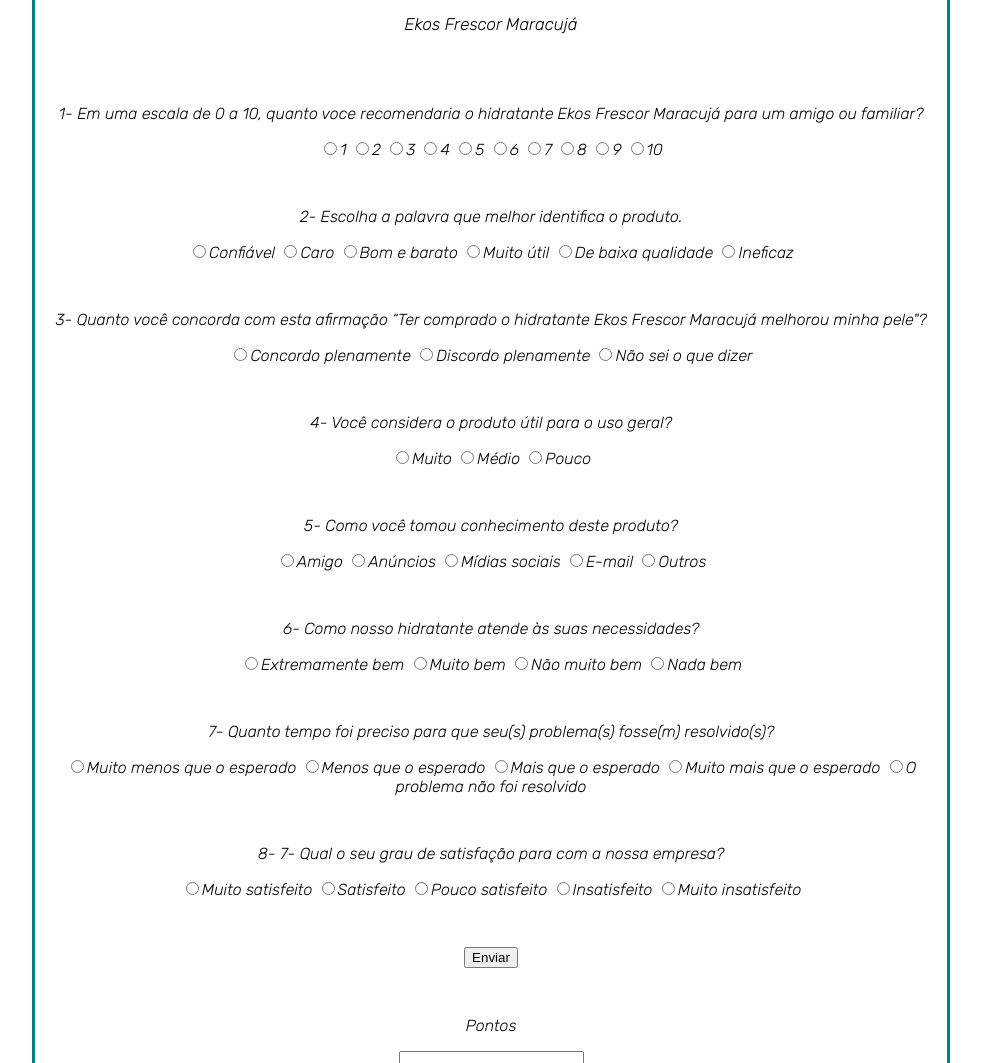
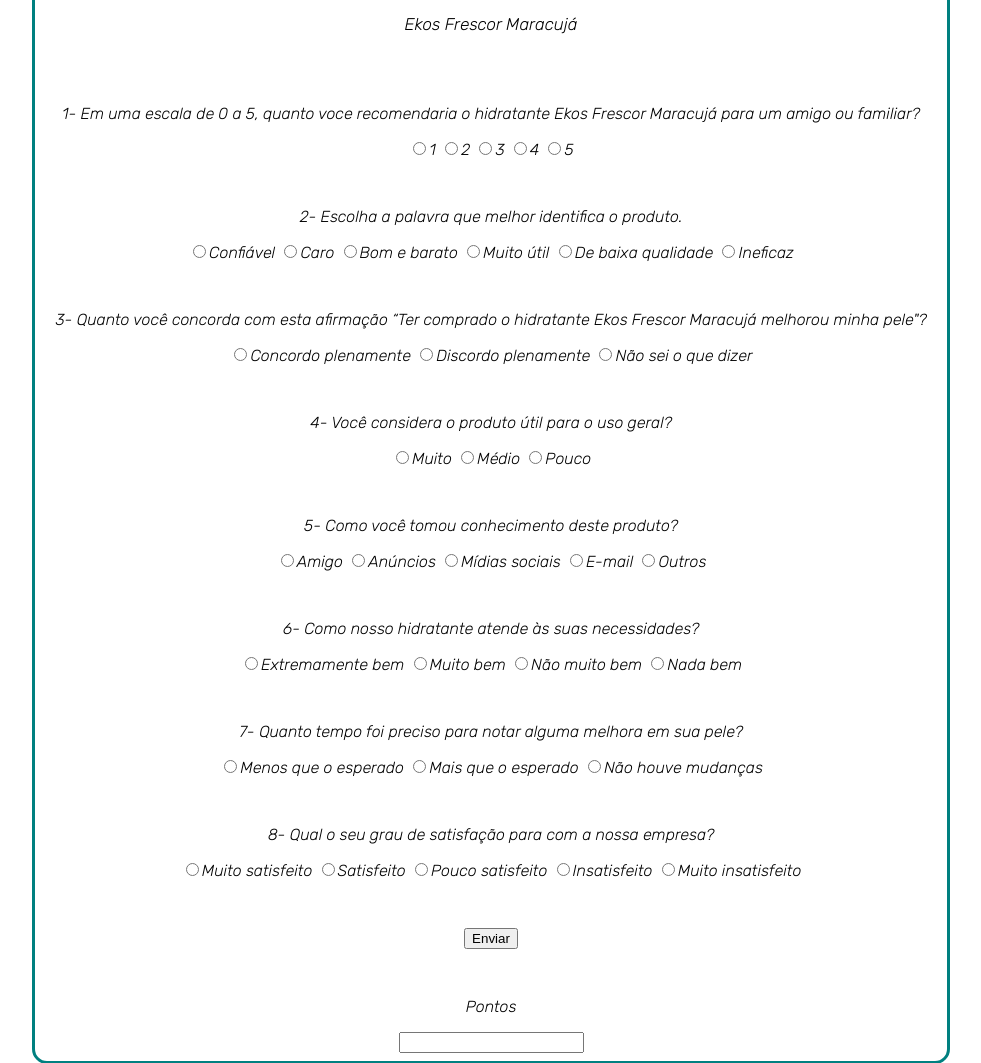
Before and after one commit to anabmartins/PesquisaSatisfacao, a plain HTML site: page index.html in a window 1280 px wide. Shown: the part 464-1527 px from the top of the page, without its empty margins (149-1130 px from the left). Drawn offline with Linux system fonts and the light colour scheme.

Commit message:
Update index.html

```diff
--- a/index.html
+++ b/index.html
@@ -26,17 +26,12 @@
                 <p id="descricao">Ekos Frescor Maracujá</p>
             </label>
             <div id="p1" class="perguntas">
-                <p>1- Em uma escala de 0 a 10, quanto voce recomendaria o hidratante Ekos Frescor Maracujá para um amigo ou familiar?</p>
+                <p>1- Em uma escala de 0 a 5, quanto voce recomendaria o hidratante Ekos Frescor Maracujá para um amigo ou familiar?</p>
                 <input type="radio" name="p1" id="1.1">1
                 <input type="radio" name="p1" id="1.2">2
                 <input type="radio" name="p1" id="1.3">3
                 <input type="radio" name="p1" id="1.4">4
                 <input type="radio" name="p1" id="1.5">5
-                <input type="radio" name="p1" id="1.6">6
-                <input type="radio" name="p1" id="1.7">7
-                <input type="radio" name="p1" id="1.8">8
-                <input type="radio" name="p1" id="1.9">9
-                <input type="radio" name="p1" id="1.10">10
             </div>
             <div id="p2" class="perguntas">
                 <p>2- Escolha a palavra que melhor identifica o produto.</p>
@@ -75,15 +70,13 @@
                 <input type="radio" name="p6" id="6.4">Nada bem
             </div>
             <div id="p7" class="perguntas">
-                <p>7- Quanto tempo foi preciso para que seu(s) problema(s) fosse(m) resolvido(s)?</p>
-                <input type="radio" name="p7" id="7.1">Muito menos que o esperado
-                <input type="radio" name="p7" id="7.2">Menos que o esperado
-                <input type="radio" name="p7" id="7.3">Mais que o esperado
-                <input type="radio" name="p7" id="7.4">Muito mais que o esperado
-                <input type="radio" name="p7" id="7.5">O problema não foi resolvido
+                <p>7- Quanto tempo foi preciso para notar alguma melhora em sua pele?</p>
+                <input type="radio" name="p7" id="7.1">Menos que o esperado
+                <input type="radio" name="p7" id="7.2">Mais que o esperado
+                <input type="radio" name="p7" id="7.3">Não houve mudanças
             </div>
             <div id="p8" class="perguntas">
-                <p>8- 7- Qual o seu grau de satisfação para com a nossa empresa?</p>
+                <p>8- Qual o seu grau de satisfação para com a nossa empresa?</p>
                 <input type="radio" name="p8" id="8.1">Muito satisfeito
                 <input type="radio" name="p8" id="8.2">Satisfeito
                 <input type="radio" name="p8" id="8.3">Pouco satisfeito
```
